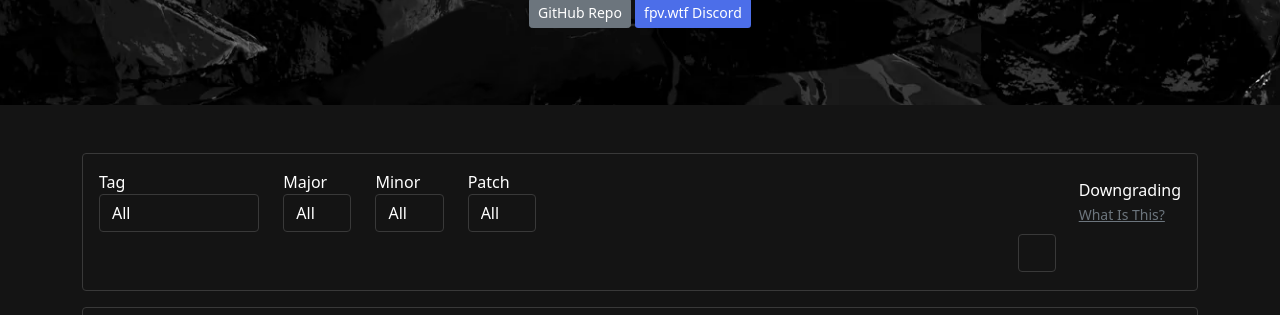
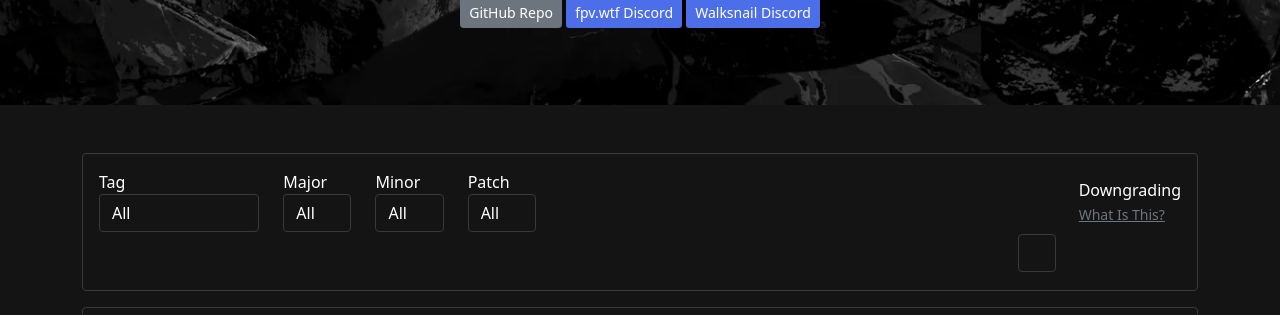
Before and after one commit to D3VL/Avatar-Firmware-Updates, a plain HTML site: page index.html in a window 1280 px wide. Shown: the part 145-460 px from the top of the page. Drawn offline with Linux system fonts and the light colour scheme.

Commit message:
Added Walksnail discord link

```diff
--- a/index.html
+++ b/index.html
@@ -38,6 +38,7 @@
         <div class="text-center mt-2">
             <a class="btn btn-sm btn-secondary" href="https://github.com/D3VL/Avatar-Firmware-Updates" target="_blank">GitHub Repo</a>
             <a class="btn btn-sm text-white" style="background-color: #4c6ee9;" href="https://discord.gg/FdPGHxpJkg" target="_blank">fpv.wtf Discord</a>
+            <a class="btn btn-sm text-white" style="background-color: #4c6ee9;" href="https://discord.gg/632PEwK7PD" target="_blank">Walksnail Discord</a>
         </div>
     </header>
     <div class="container ">
```
